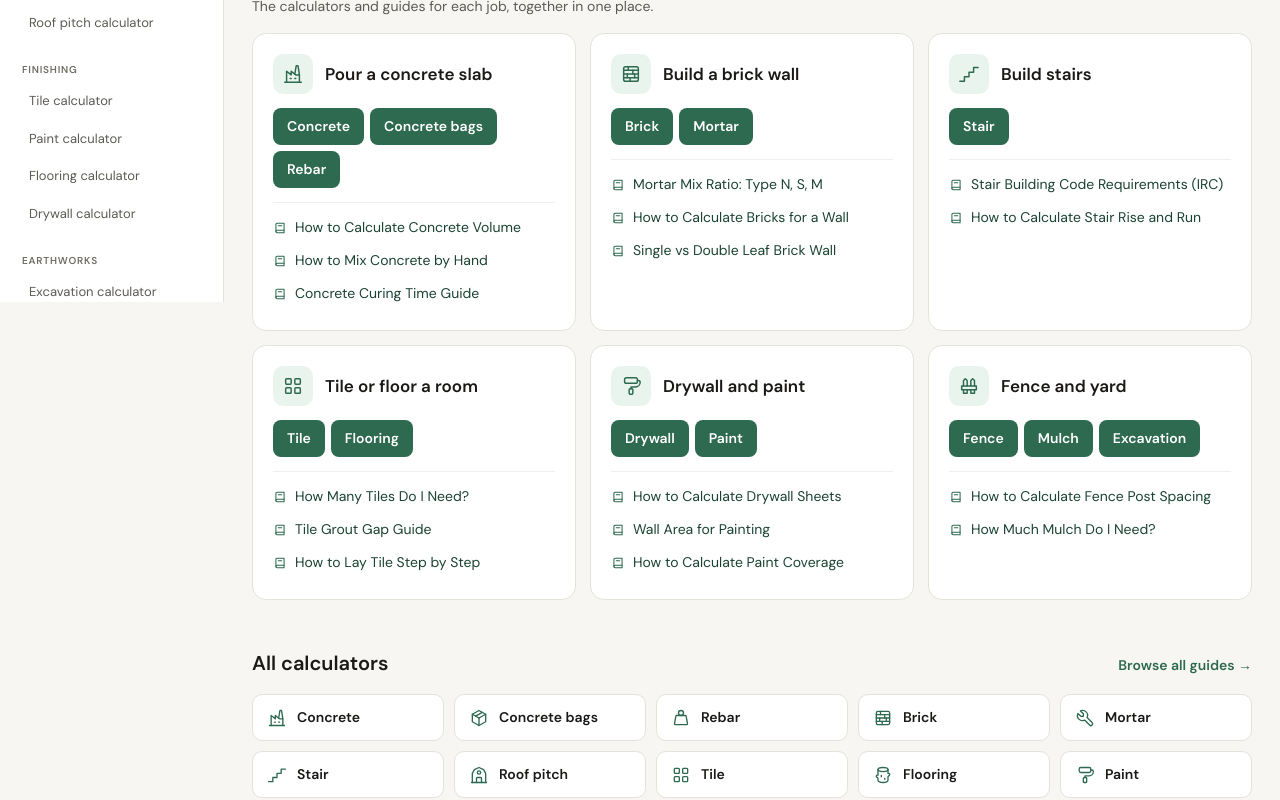
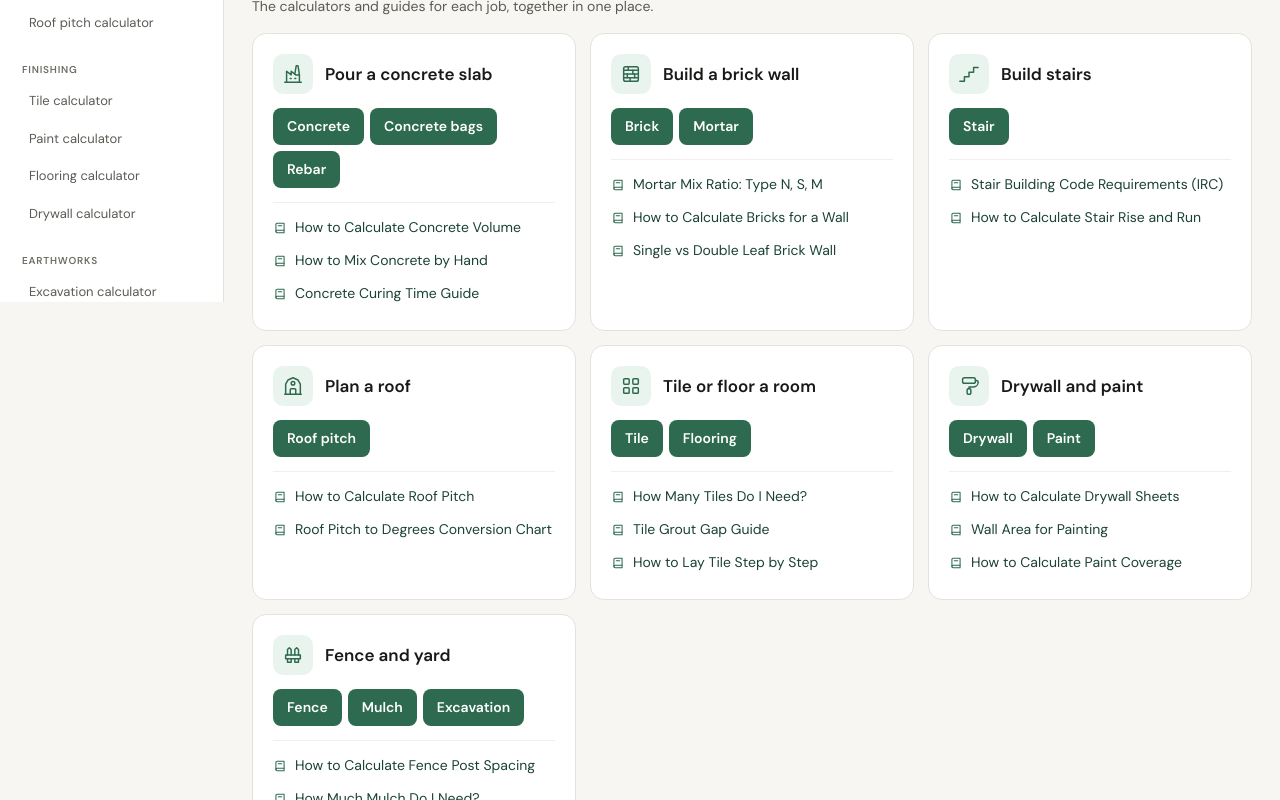
Before and after one commit to Dejong1706/c_c_project, a Next.js app: page / in a window 1280 px wide. Shown: the part 498-1298 px from the top of the page. Built offline with nearby package versions, Linux system fonts and the light colour scheme; no server answers.

Commit message:
홈 프로젝트 카드에 지붕 추가: Plan a roof(roof-pitch 계산기 + 가이드 2개), sitemap 홈 2026-11-24 + history.md (11-23 IndexNow 기록 포함)
Co-Authored-By: Claude Opus 5.5 <noreply@anthropic.com>

```diff
--- a/app/page.tsx
+++ b/app/page.tsx
@@ -79,6 +79,15 @@ const projects: {
     guides: [
       { href: "/guides/stair-building-code-requirements", label: "Stair Building Code Requirements (IRC)" },
       { href: "/guides/how-to-calculate-stair-rise-and-run", label: "How to Calculate Stair Rise and Run" },
+    ],
+  },
+  {
+    title: "Plan a roof",
+    icon: IconBuildingCottage,
+    calcs: [{ href: "/roof-pitch-calculator", label: "Roof pitch" }],
+    guides: [
+      { href: "/guides/how-to-calculate-roof-pitch", label: "How to Calculate Roof Pitch" },
+      { href: "/guides/roof-pitch-to-degrees-conversion", label: "Roof Pitch to Degrees Conversion Chart" },
     ],
   },
   {
--- a/app/sitemap.ts
+++ b/app/sitemap.ts
@@ -4,7 +4,7 @@ export default function sitemap(): MetadataRoute.Sitemap {
   const base = "https://buildcalczone.com";
 
   const pages: { route: string; date: string; priority: number }[] = [
-    { route: "", date: "2026-10-07", priority: 1 },
+    { route: "", date: "2026-11-24", priority: 1 },
     { route: "/concrete-calculator", date: "2026-10-08", priority: 0.9 },
     { route: "/concrete-bags", date: "2026-11-23", priority: 0.9 },
     { route: "/tile-calculator", date: "2026-10-20", priority: 0.9 },
```
Also changed, not shown: 1 other file (tests, documents, lock files or other folders).
